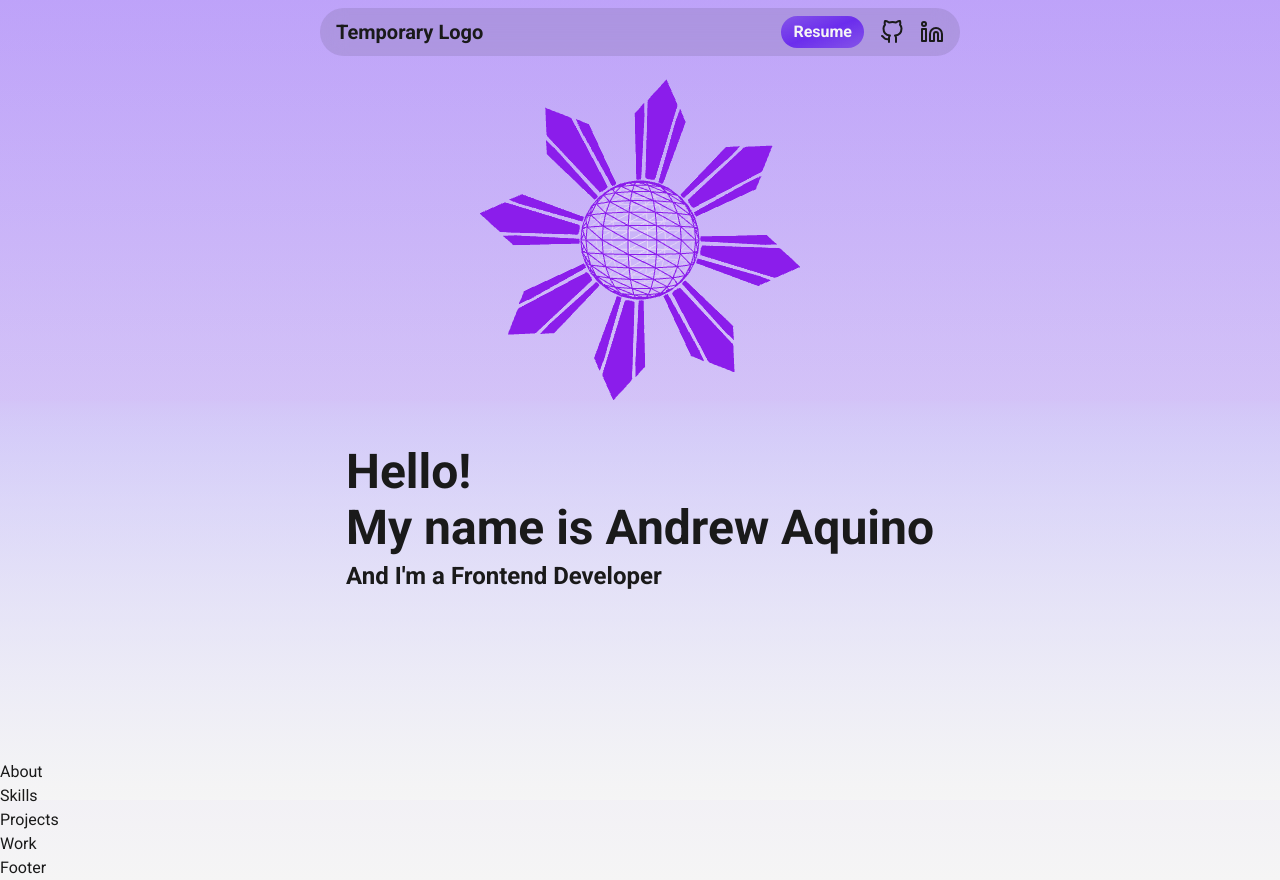
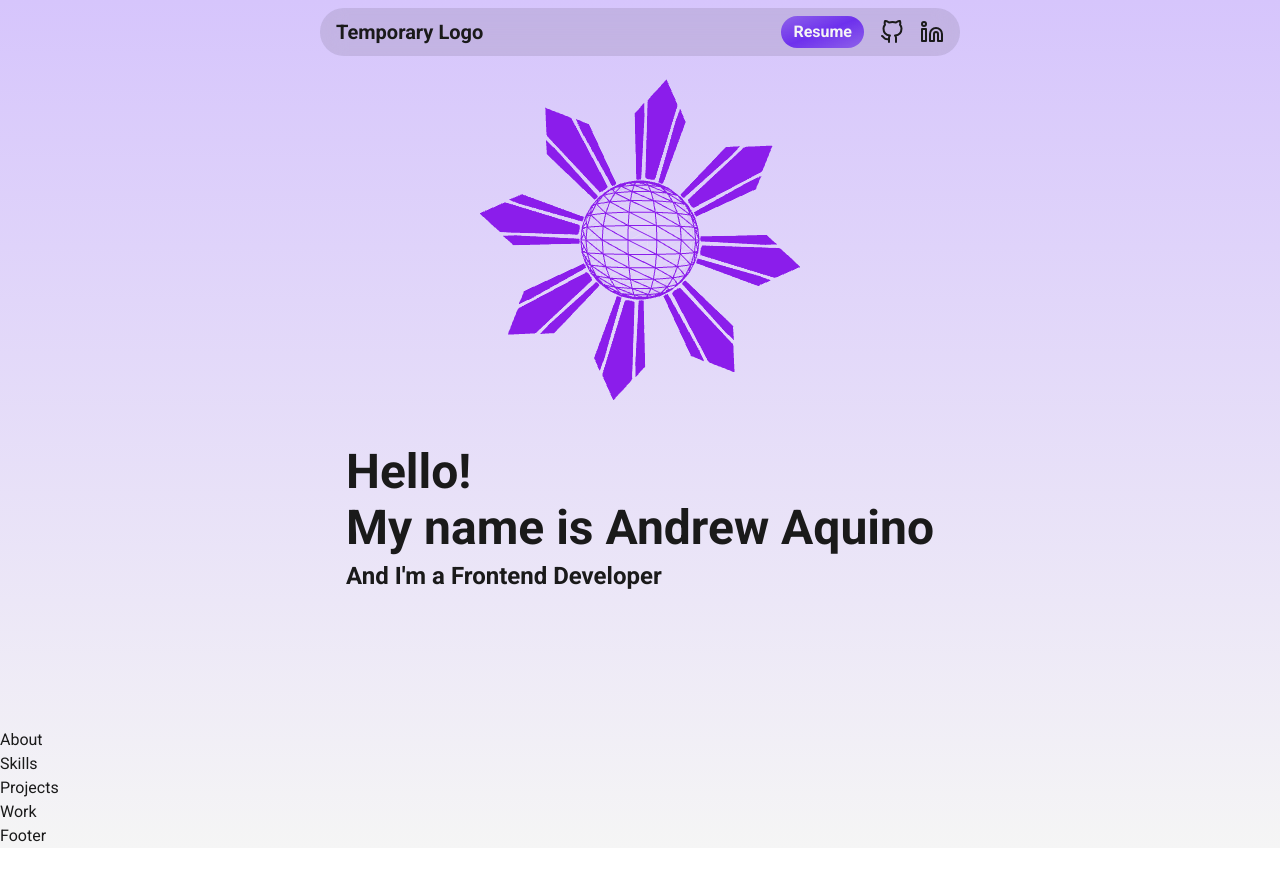
Before and after one commit to AndrewGlennAquino/personal-website-v2, a React (Vite) app: page / in a window 1280 px wide. After the commit the page ends 848 px from the top, so only its background shows below. Built offline with nearby package versions, Linux system fonts and the light colour scheme.

Commit message:
Remove linear gradient background div

```diff
--- a/src/components/hero/Hero.tsx
+++ b/src/components/hero/Hero.tsx
@@ -27,11 +27,8 @@ const Hero = () => {
 
   return (
     <section aria-label="Hero">
-      {/* Hero background */}
-      <div className="bg-gradient-to-b from-indigo/21 via-indigo/13 to-smoke h-screen absolute inset-0 -z-10" />
-
       {/* Hero container */}
-      <div className="container h-screen max-h-180 mp-default mt-8 flex flex-col items-center gap-4">
+      <div className="container h-screen max-h-180 mp-default mt-0 pt-12 flex flex-col items-center gap-4">
         {/* Animated sun */}
         <Sun animate={true} />
 
```
